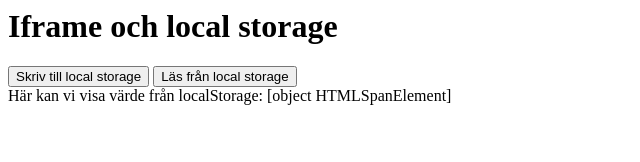
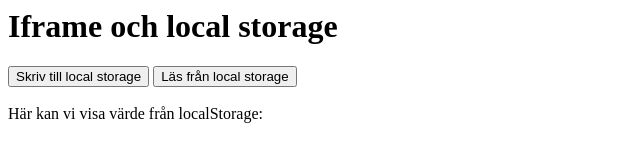
Before and after one commit to Edminsson/iframelocalstorage, a plain HTML site: page index.html in a window 1280 px wide. Both pictures are taken after a click on the button "Läs från local storage". Shown: the whole page, without its empty margins (0-640 px from the left). Drawn offline with Linux system fonts and the light colour scheme.

Commit message:
showing correct value

```diff
--- a/app.js
+++ b/app.js
@@ -12,7 +12,7 @@ window.addEventListener("load", () => {
       const varde = localStorage.getItem('nyckel');
       const visa = document.getElementById('visa');
       if (visa) {
-        visa.innerHTML = visa;
+        visa.innerHTML = varde;
       }
     });
 });
```
Also changed, not shown: index.html (+1 -1 lines).
